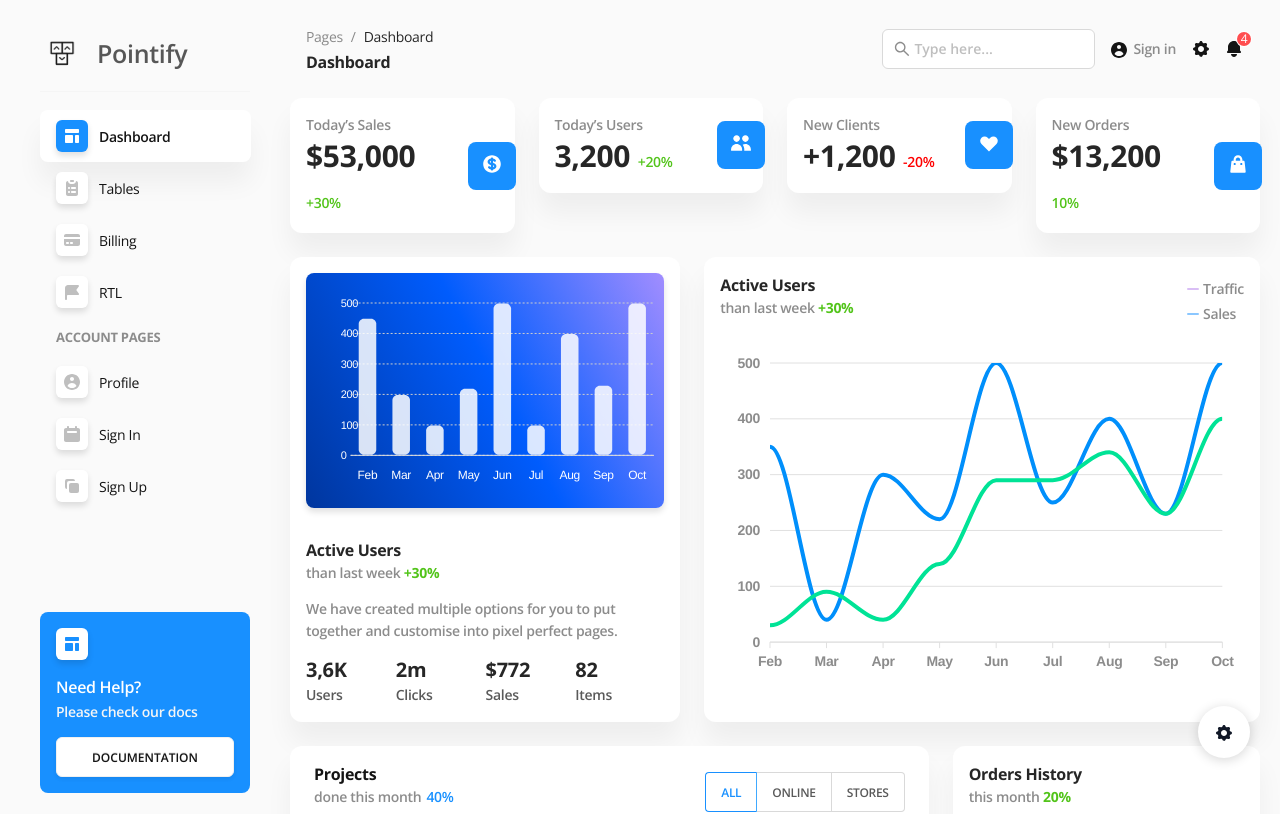
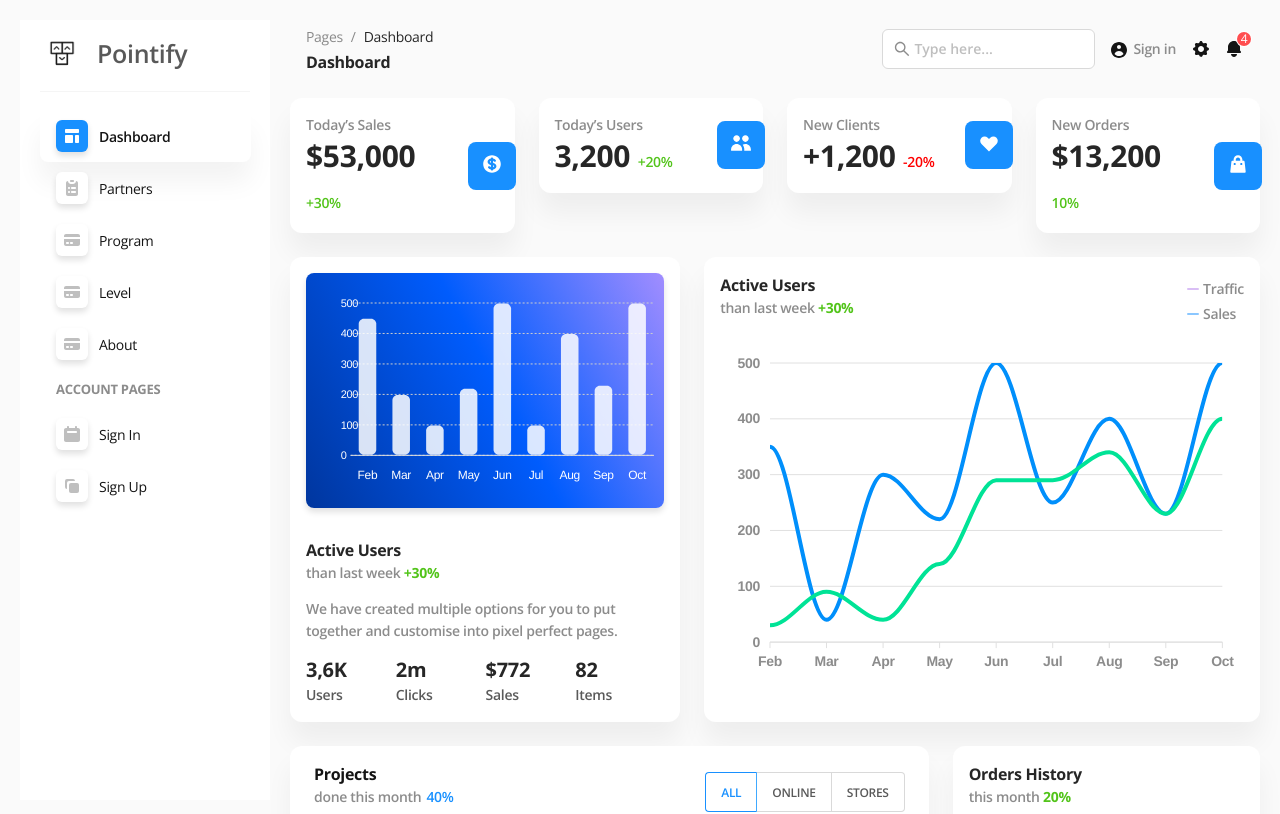
Before and after one commit to n-d-h/pointify, a React (Create React App) app: page /dashboard in a window 1280 px wide. Shown: the top 814 px of the page. Built offline with nearby package versions, Linux system fonts and the light colour scheme.

Commit message:
update menu

```diff
--- a/src/App.js
+++ b/src/App.js
@@ -30,9 +30,11 @@ function App() {
         <Route path="/sign-in" exact component={SignIn} />
         <Main>
           <Route exact path="/dashboard" component={Home} />
-          <Route exact path="/tables" component={Tables} />
-          <Route exact path="/billing" component={Billing} />
-          <Route exact path="/rtl" component={Rtl} />
+          <Route exact path="/partners" component={Tables} />
+          <Route exact path="/program" component={Billing} />
+          <Route exact path="/level" component={Tables} />
+          <Route exact path="/about" component={Profile} />
+          {/* <Route exact path="/rtl" component={Rtl} /> */}
           <Route exact path="/profile" component={Profile} />
           <Redirect from="*" to="/dashboard" />
         </Main>
--- a/src/components/layout/Header.js
+++ b/src/components/layout/Header.js
@@ -1,15 +1,3 @@
-/*!
-  =========================================================
-  * Muse Ant Design Dashboard - v1.0.0
-  =========================================================
-  * Product Page: https://www.creative-tim.com/product/muse-ant-design-dashboard
-  * Copyright 2021 Creative Tim (https://www.creative-tim.com)
-  * Licensed under MIT (https://github.com/creativetimofficial/muse-ant-design-dashboard/blob/main/LICENSE.md)
-  * Coded by Creative Tim
-  =========================================================
-  * The above copyright notice and this permission notice shall be included in all copies or substantial portions of the Software.
-*/
-
 import { useState, useEffect } from "react";
 
 import {
@@ -270,9 +258,9 @@ function Header({
 
   return (
     <>
-      <div className="setting-drwer" onClick={showDrawer}>
+      {/* <div className="setting-drwer" onClick={showDrawer}>
         {setting}
-      </div>
+      </div> */}
       <Row gutter={[24, 0]}>
         <Col span={24} md={6}>
           <Breadcrumb>
--- a/src/components/layout/Main.js
+++ b/src/components/layout/Main.js
@@ -1,15 +1,3 @@
-/*!
-  =========================================================
-  * Muse Ant Design Dashboard - v1.0.0
-  =========================================================
-  * Product Page: https://www.creative-tim.com/product/muse-ant-design-dashboard
-  * Copyright 2021 Creative Tim (https://www.creative-tim.com)
-  * Licensed under MIT (https://github.com/creativetimofficial/muse-ant-design-dashboard/blob/main/LICENSE.md)
-  * Coded by Creative Tim
-  =========================================================
-  * The above copyright notice and this permission notice shall be included in all copies or substantial portions of the Software.
-*/
-
 import { useState, useEffect } from "react";
 import { useLocation } from "react-router-dom";
 import { Layout, Drawer, Affix } from "antd";
@@ -23,8 +11,8 @@ function Main({ children }) {
   const [visible, setVisible] = useState(false);
   const [placement, setPlacement] = useState("right");
   const [sidenavColor, setSidenavColor] = useState("#1890ff");
-  const [sidenavType, setSidenavType] = useState("transparent");
-  const [fixed, setFixed] = useState(false);
+  const [sidenavType, setSidenavType] = useState("white");
+  const [fixed, setFixed] = useState(true);
 
   const openDrawer = () => setVisible(!visible);
   const handleSidenavType = (type) => setSidenavType(type);
--- a/src/components/layout/Sidenav.js
+++ b/src/components/layout/Sidenav.js
@@ -1,15 +1,3 @@
-/*!
-  =========================================================
-  * Muse Ant Design Dashboard - v1.0.0
-  =========================================================
-  * Product Page: https://www.creative-tim.com/product/muse-ant-design-dashboard
-  * Copyright 2021 Creative Tim (https://www.creative-tim.com)
-  * Licensed under MIT (https://github.com/creativetimofficial/muse-ant-design-dashboard/blob/main/LICENSE.md)
-  * Coded by Creative Tim
-  =========================================================
-  * The above copyright notice and this permission notice shall be included in all copies or substantial portions of the Software.
-*/
-
 // import { useState } from "react";
 import { Menu, Button } from "antd";
 import { NavLink, useLocation } from "react-router-dom";
@@ -182,32 +170,58 @@ function Sidenav({ color }) {
           </NavLink>
         </Menu.Item>
         <Menu.Item key="2">
-          <NavLink to="/tables">
+          <NavLink to="/partners">
             <span
               className="icon"
               style={{
-                background: page === "tables" ? color : "",
+                background: page === "partners" ? color : "",
               }}
             >
               {tables}
             </span>
-            <span className="label">Tables</span>
+            <span className="label">Partners</span>
           </NavLink>
         </Menu.Item>
         <Menu.Item key="3">
-          <NavLink to="/billing">
+          <NavLink to="/program">
             <span
               className="icon"
               style={{
-                background: page === "billing" ? color : "",
+                background: page === "program" ? color : "",
               }}
             >
               {billing}
             </span>
-            <span className="label">Billing</span>
+            <span className="label">Program</span>
           </NavLink>
         </Menu.Item>
         <Menu.Item key="4">
+          <NavLink to="/level">
+            <span
+              className="icon"
+              style={{
+                background: page === "level" ? color : "",
+              }}
+            >
+              {billing}
+            </span>
+            <span className="label">Level</span>
+          </NavLink>
+        </Menu.Item>
+        <Menu.Item key="5">
+          <NavLink to="/about">
+            <span
+              className="icon"
+              style={{
+                background: page === "about" ? color : "",
+              }}
+            >
+              {billing}
+            </span>
+            <span className="label">About</span>
+          </NavLink>
+        </Menu.Item>
+        {/* <Menu.Item key="4">
           <NavLink to="/rtl">
             <span
               className="icon"
@@ -219,11 +233,11 @@ function Sidenav({ color }) {
             </span>
             <span className="label">RTL</span>
           </NavLink>
-        </Menu.Item>
-        <Menu.Item className="menu-item-header" key="5">
+        </Menu.Item> */}
+        <Menu.Item className="menu-item-header" key="6">
           Account Pages
         </Menu.Item>
-        <Menu.Item key="6">
+        {/* <Menu.Item key="5">
           <NavLink to="/profile">
             <span
               className="icon"
@@ -235,7 +249,7 @@ function Sidenav({ color }) {
             </span>
             <span className="label">Profile</span>
           </NavLink>
-        </Menu.Item>
+        </Menu.Item> */}
         <Menu.Item key="7">
           <NavLink to="/sign-in">
             <span className="icon">{signin}</span>
@@ -249,7 +263,7 @@ function Sidenav({ color }) {
           </NavLink>
         </Menu.Item>
       </Menu>
-      <div className="aside-footer">
+      {/* <div className="aside-footer">
         <div
           className="footer-box"
           style={{
@@ -265,7 +279,7 @@ function Sidenav({ color }) {
             DOCUMENTATION
           </Button>
         </div>
-      </div>
+      </div> */}
     </>
   );
 }
```
Also changed, not shown: src/components/layout/Footer.js (+0 -12 lines), src/components/layout/HeaderRtl.js (+0 -12 lines).
